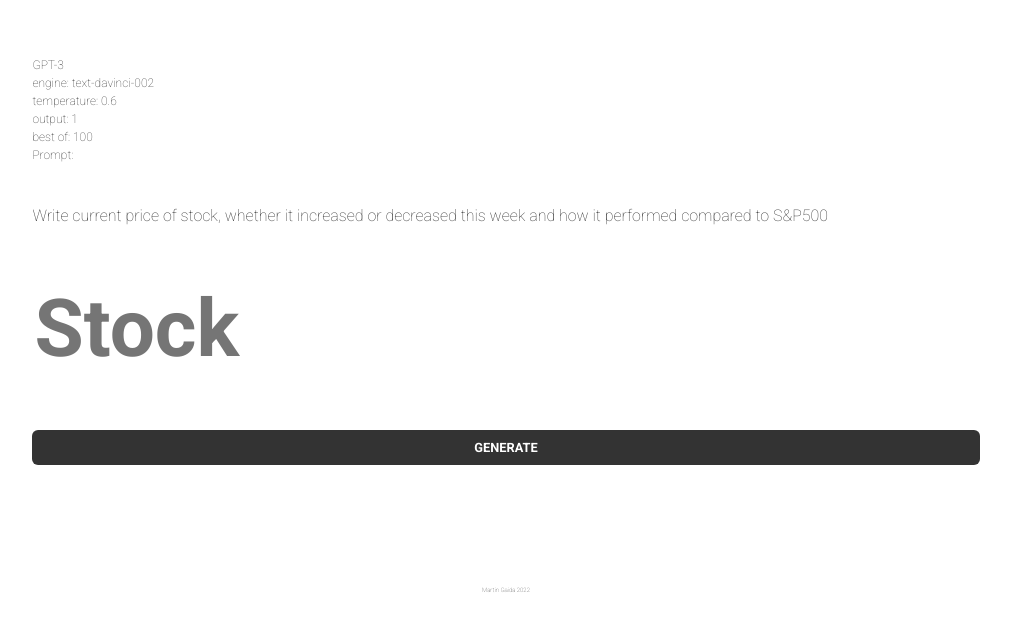
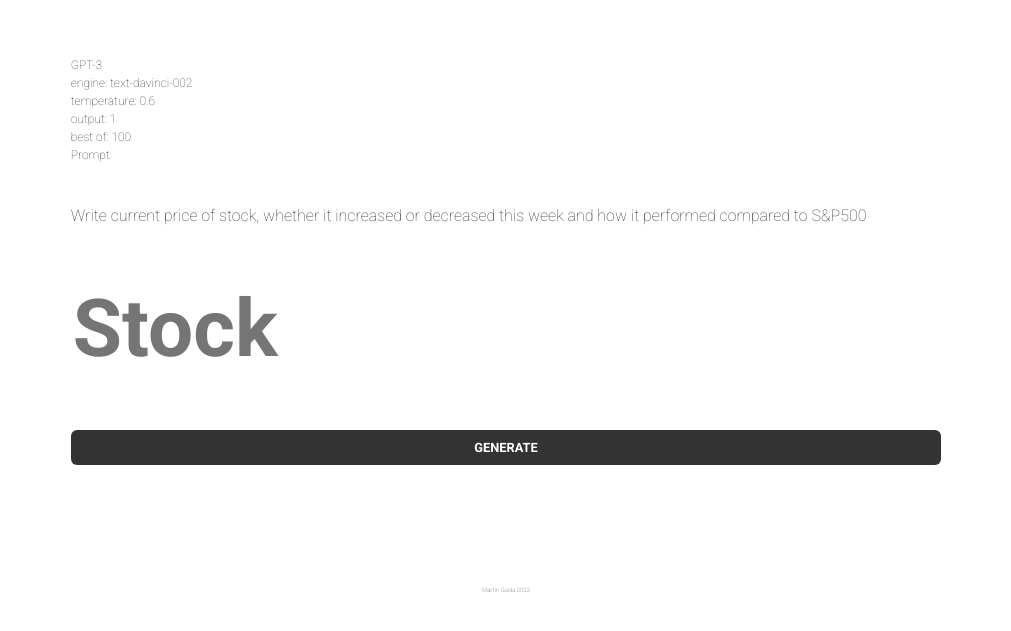
Before and after one commit to martingaida/marketAI, a React (Create React App) app in the folder frontend/: page /main in a window 1280 px wide. Shown: the part 107-738 px from the top of the page, without its empty margins (134-1145 px from the left). Built offline with nearby package versions, Linux system fonts and the light colour scheme; no server answers; a web font is replaced by a local one.

Commit message:
FIXED Margin Main

```diff
--- a/frontend/src/styles/_mixins.sass
+++ b/frontend/src/styles/_mixins.sass
@@ -63,4 +63,4 @@
     height: 100vh
     width: 100vw
     // box-shadow: $shadow
-    padding: 8vh 8vh 8vh 8vh
+    padding: 8vh 8vw 8vh 8vw
--- a/frontend/src/styles/main/main.css
+++ b/frontend/src/styles/main/main.css
@@ -297,7 +297,7 @@ ul {
 .section {
   height: 100vh;
   width: 100vw;
-  padding: 8vh 8vh 8vh 8vh;
+  padding: 8vh 8vw 8vh 8vw;
 }
 
 .btn {
```
